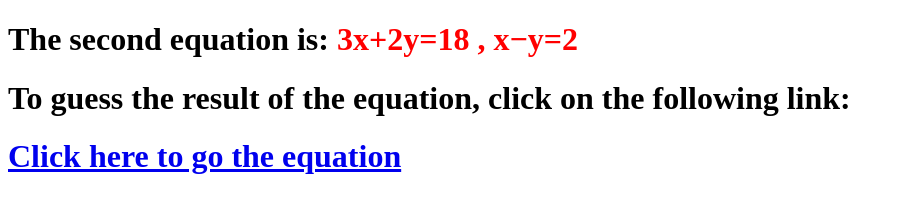
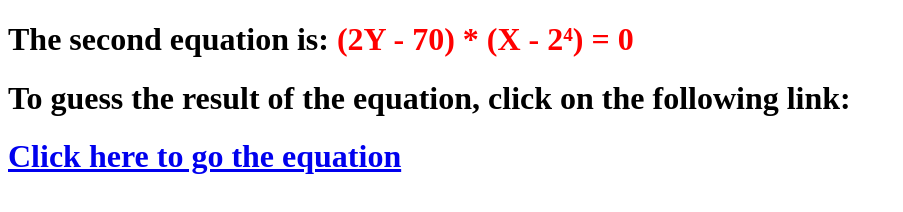
Before and after one commit to hdpa12/AH2, a plain HTML site: page index.html in a window 1280 px wide. Shown: the whole page, without its empty margins (0-903 px from the left). Drawn offline with Linux system fonts and the light colour scheme.

Commit message:
Add files via upload

```diff
--- a/index.html
+++ b/index.html
@@ -8,7 +8,7 @@
 </head>
 <body>
 
-<h1>The second equation is: <font color="red">3x+2y=18 , x−y=2</font></h1>
+<h1>The second equation is: <font color="red">(2Y - 70) * (X - 2⁴) = 0</font></h1>
 
 <h1>To guess the result of the equation, click on the following link:</h1>
 <h1 style="color: red;"> <a href="https://hdpa12.github.io/SE/" target="_blank">Click here to go the equation</a> </h1>
```
